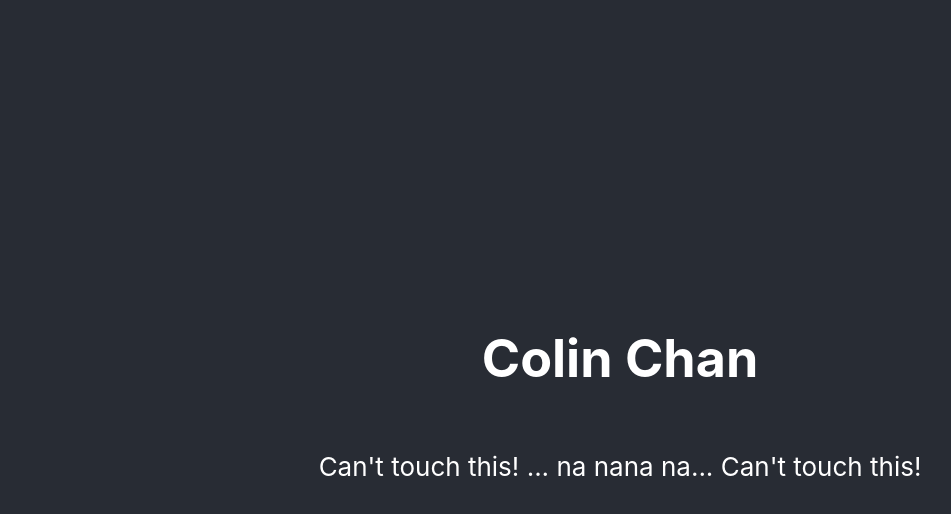
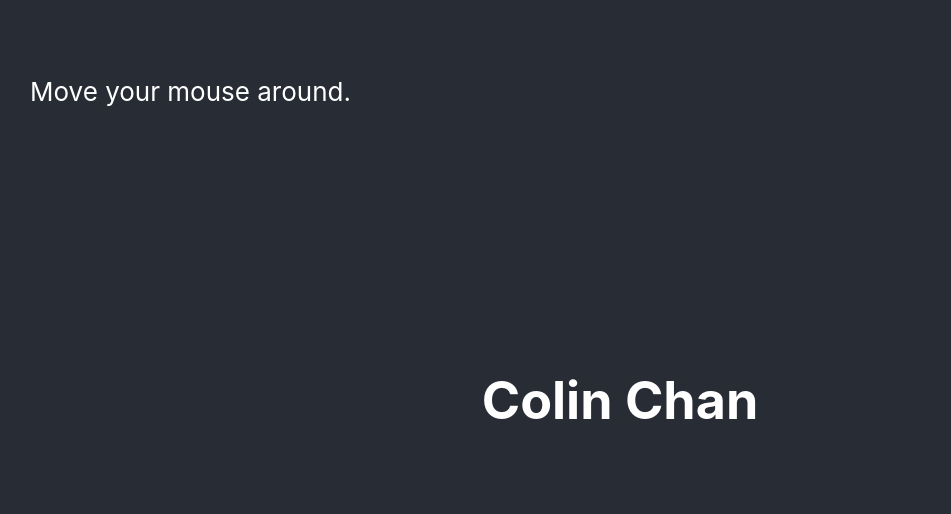
Before and after one commit to mobiusdickus/ctchan.me, a React (Create React App) app in the folder containers/app/: page / in a window 1280 px wide. Shown: the top 514 px of the page, without its empty margins (20-971 px from the left). Built offline with nearby package versions, Linux system fonts and the light colour scheme; no server answers.

Commit message:
Add mouse position hook and move canttouchthis component with mouse position

```diff
--- a/containers/app/src/components/CantTouchThis/CantTouchThis.js
+++ b/containers/app/src/components/CantTouchThis/CantTouchThis.js
@@ -1,7 +1,45 @@
-import React from 'react';
+import React, { useRef, useState, useEffect } from 'react';
+import UseMousePosition from '../../hooks/GetMousePosition';
 
-const cantTouchThis = () => {
-  return <p>Can't touch this! ... na nana na... Can't touch this!</p>
-};
+function CantTouchThis() {
+  const { x, y } = UseMousePosition();
+  const hasMovedCursor = typeof x === "number" && typeof y === "number";
 
-export default cantTouchThis;
+  const childRef = useRef(0);
+  //const [width, setWidth] = useState(0)
+  //const [height, setHeight] = useState(0)
+  //useEffect(() => {
+    //if(childRef.current){
+      //setWidth(childRef.current.offsetWidth);
+      //setHeight(childRef.current.offsetHeight);
+    //};
+
+  //}, [childRef]);
+  //console.log(width, height);
+  console.log("useRef: ", childRef.current);
+  console.log("offsetWidth: ", childRef.current.offsetWidth, "offsetHeight: ", childRef.current.offsetHeight);
+
+  //var offsetX = x - (width / 2);
+  //var offsetY = y - (height / 2);
+  var offsetX = x - (childRef.current.offsetWidth / 2);
+  var offsetY = y - (childRef.current.offsetHeight / 2);
+
+  console.log(offsetX, offsetY);
+
+  var movingStyle = {
+    position: "absolute",
+    top: 0,
+    left: 0,
+    border: "border-box",
+    padding: "50px",
+    transform: `translate3d(${offsetX}px, ${offsetY}px, 0)`
+  };
+
+  return (
+      <div style={movingStyle} ref={childRef}>
+        <p> { hasMovedCursor ? `Your cursor is at ${x}, ${y}.` : "Move your mouse around." } </p>
+      </div>
+  );
+}
+
+export default CantTouchThis;
--- /dev/null
+++ b/containers/app/src/hooks/GetMousePosition.js
@@ -0,0 +1,21 @@
+import { useState, useEffect } from 'react';
+
+function UseMousePosition() {
+  const [mousePosition, setMousePosition] = useState({ x: null, y: null });
+
+  useEffect(() => {
+    const updateMousePosition = ev => {
+      setMousePosition({ x: ev.clientX, y: ev.clientY });
+    };
+
+    window.addEventListener("mousemove", updateMousePosition);
+
+    return () => window.removeEventListener(
+      "mousemove",
+      updateMousePosition
+    );
+  }, []);
+  return mousePosition;
+};
+
+export default UseMousePosition;
```
